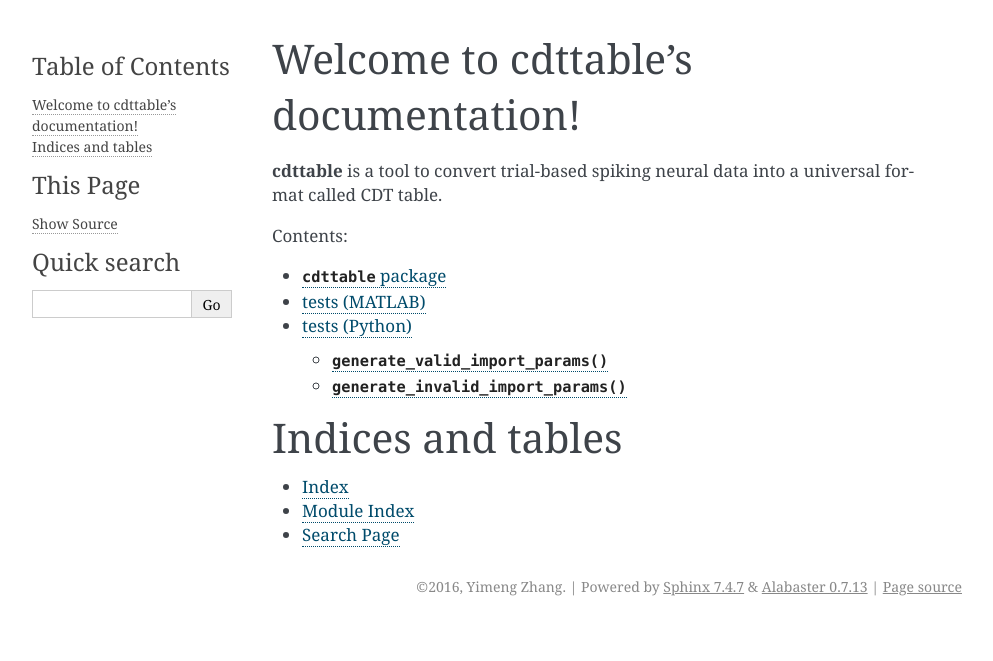
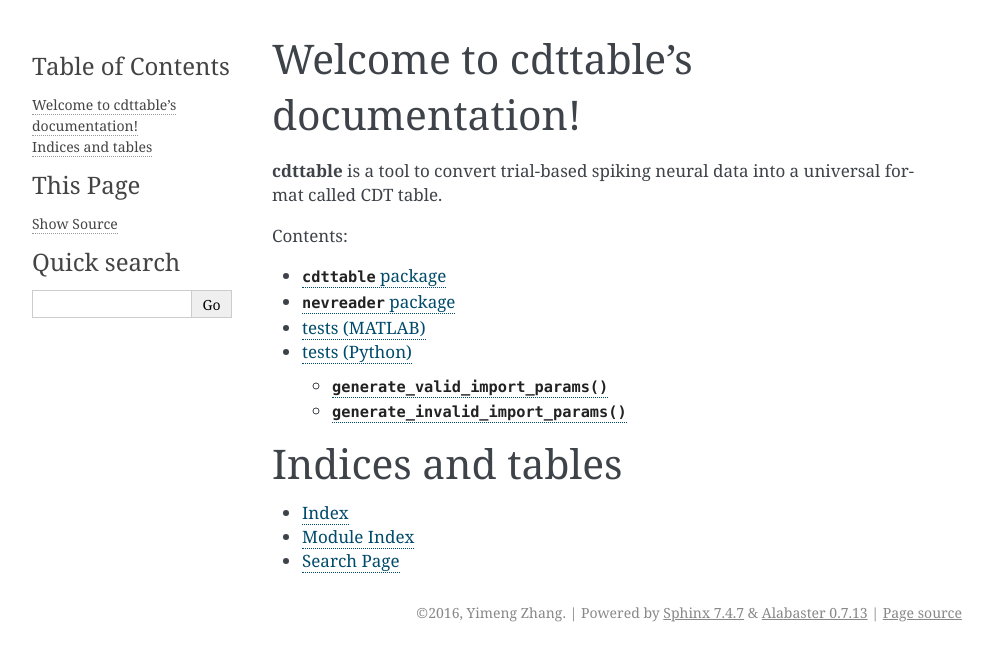
Before and after one commit to leelabcnbc/cdttable, a Sphinx documentation site: the page built from docs/index.rst, in a window 1280 px wide. Shown: the top 661 px of the page, without its empty margins (148-1141 px from the left). Built offline with Sphinx 7.4.7, drawn with Linux system fonts in a browser that asks for light colours.

Commit message:
bug fix and doc

```diff
--- a/docs/index.rst
+++ b/docs/index.rst
@@ -15,6 +15,7 @@ Contents:
    :maxdepth: 2
 
    cdttable
+   nevreader
    tests_mat
    tests_py
 
--- /dev/null
+++ b/docs/nevreader.rst
@@ -0,0 +1,6 @@
+=====================
+``nevreader`` package
+=====================
+.. default-domain:: mat
+
+.. automodule:: +nevreader
```
Also changed, not shown: 1 other file.
